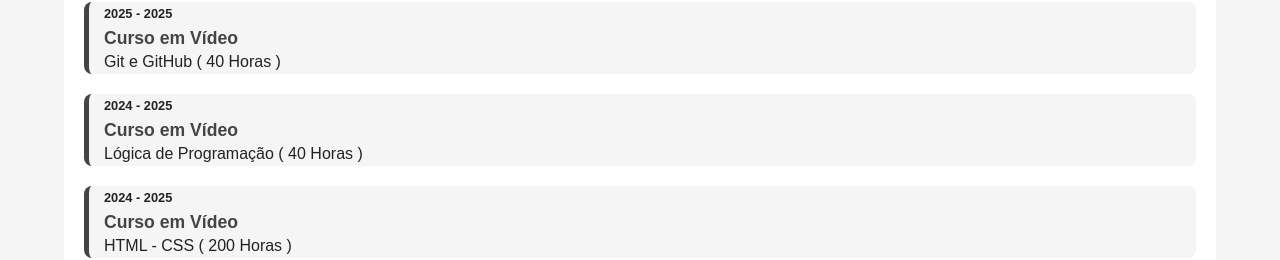
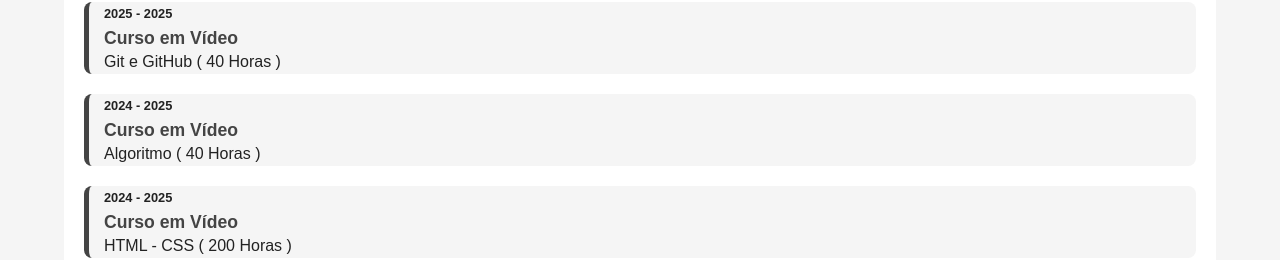
Before and after one commit to TWLMORFEU/projeto-portifolio, a plain HTML site: page index.html in a window 1280 px wide. Shown: the part 1101-1361 px from the top of the page. Drawn offline with Linux system fonts and the light colour scheme.

Commit message:
atualizar

```diff
--- a/index.html
+++ b/index.html
@@ -139,7 +139,7 @@
             <div class="curso">
                 <p class="periodo">2024 - 2025</p>
                 <h3 class="instituicao">Curso em Vídeo</h3>
-                <p class="titulacao">Lógica de Programação ( 40 Horas )</p>
+                <p class="titulacao">Algoritmo ( 40 Horas )</p>
             </div>
              <div class="curso">
                 <p class="periodo">2025 - 2025</p>
```
